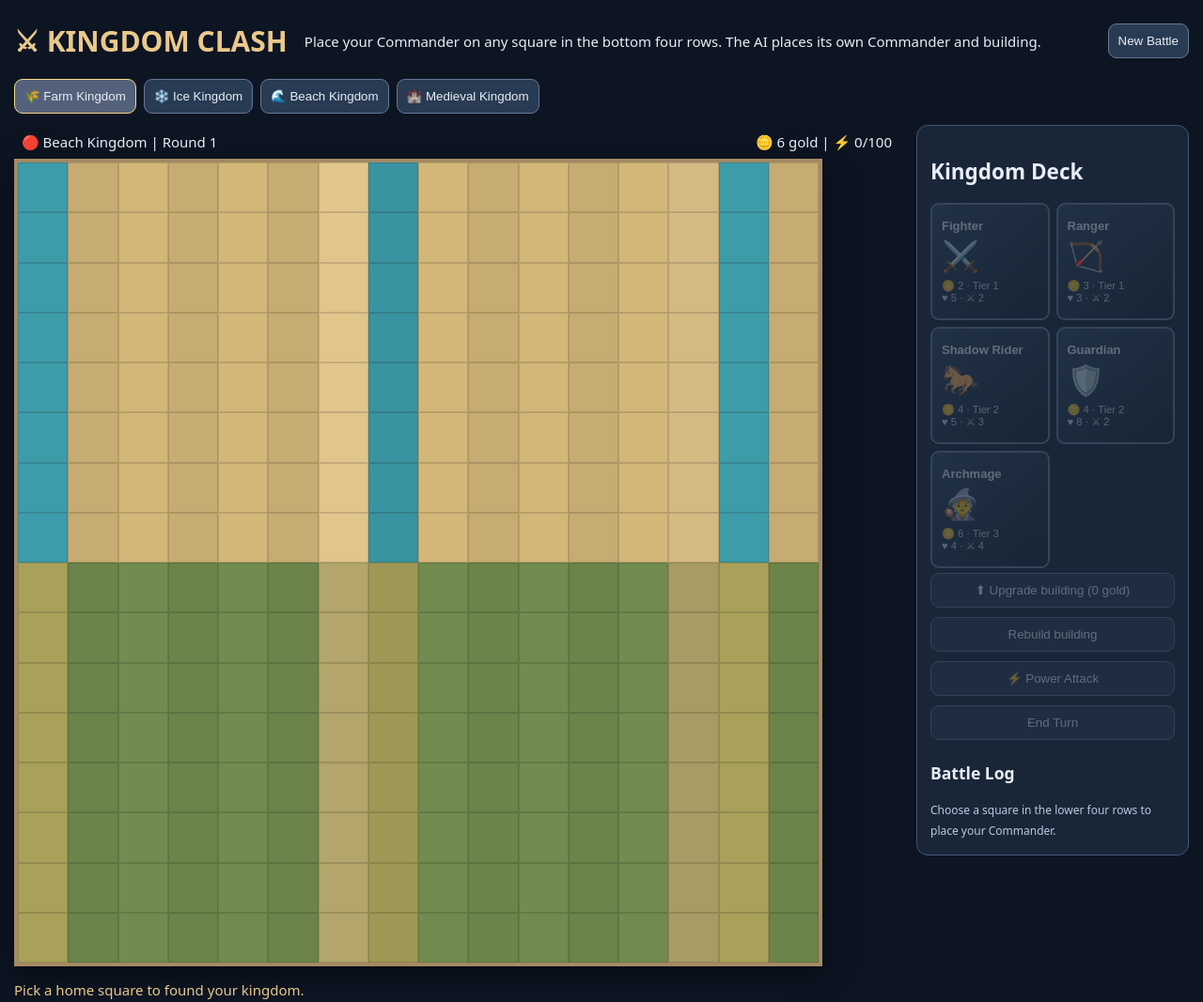
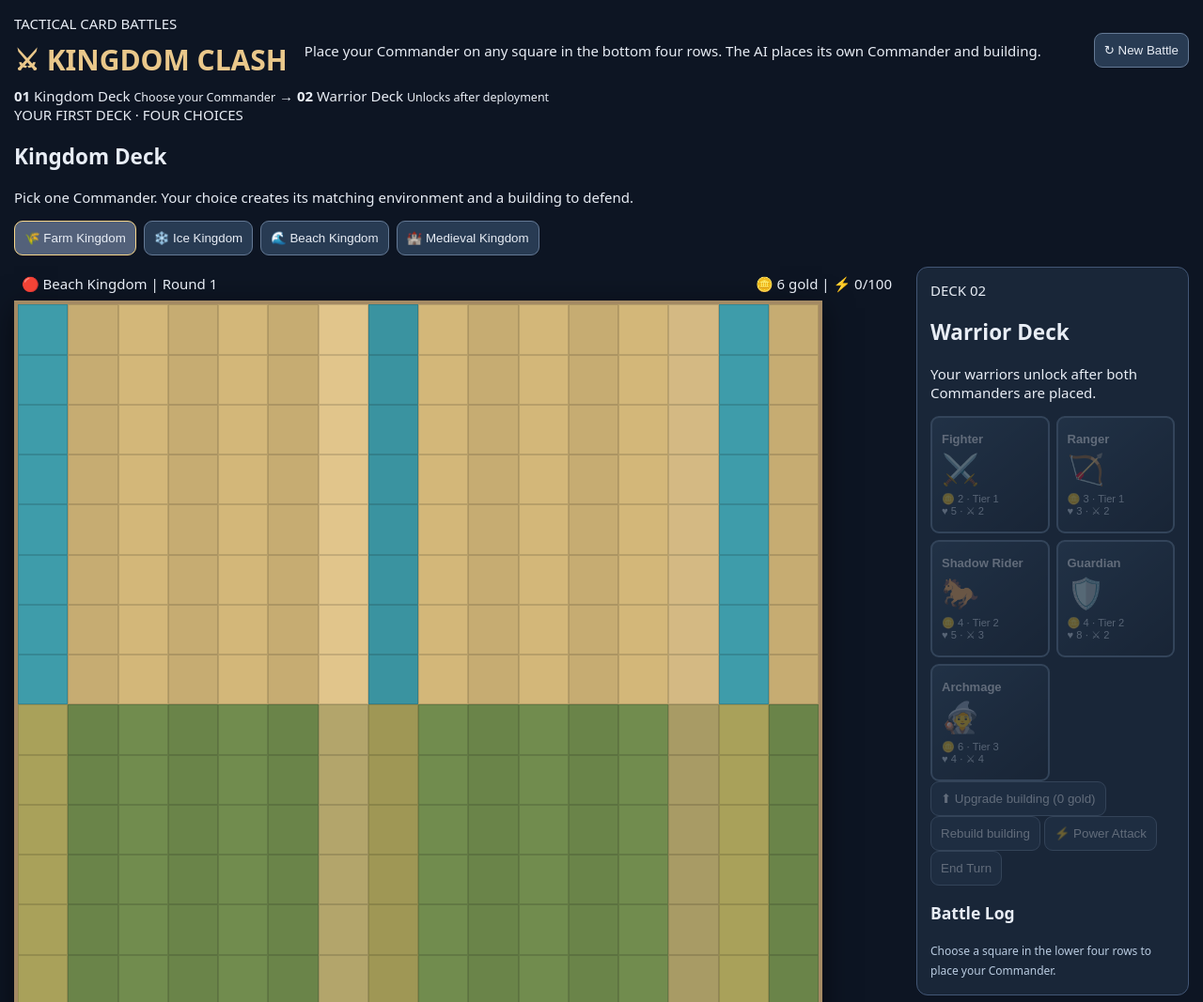
Before and after one commit to tyronhuggins32-cmd/adventure, a website with bundled scripts: page index.html in a window 1280 px wide. Shown: the top 1067 px of the page at 94% size. Built offline with nearby package versions, Linux system fonts and the light colour scheme.

Commit message:
feat: make Kingdom Deck the first step before the Warrior Deck

```diff
--- a/index.html
+++ b/index.html
@@ -1 +1,56 @@
-<!doctype html><html lang="en"><head><meta charset="utf-8"><meta name="viewport" content="width=device-width,initial-scale=1"><title>Kingdom Clash</title><link rel="stylesheet" href="kingdom-clash/style.css"></head><body><main><header><h1>⚔ KINGDOM CLASH</h1><p id="status">Choose your Kingdom Deck</p><button id="restart">New Battle</button></header><section id="kingdoms"></section><section class="layout"><div><div class="topline"><span id="enemy"></span><span id="resources"></span></div><div id="board" aria-label="16 by 16 battlefield"></div><p id="help"></p></div><aside><h2>Kingdom Deck</h2><div id="cards"></div><button id="upgrade">Upgrade building</button><button id="rebuild">Rebuild building</button><button id="power">⚡ Power Attack</button><button id="end">End Turn</button><h3>Battle Log</h3><div id="log"></div></aside></section></main><script type="module" src="kingdom-clash/app.js"></script></body></html>
+<!doctype html>
+<html lang="en">
+<head>
+  <meta charset="utf-8">
+  <meta name="viewport" content="width=device-width,initial-scale=1">
+  <meta name="theme-color" content="#0d1523">
+  <title>Kingdom Clash | Kingdom Deck</title>
+  <link rel="stylesheet" href="kingdom-clash/style.css">
+</head>
+<body>
+<main>
+  <header class="masthead">
+    <div class="brand">
+      <span class="eyebrow">TACTICAL CARD BATTLES</span>
+      <h1>⚔ KINGDOM CLASH</h1>
+    </div>
+    <p id="status" role="status" aria-live="polite">Choose your Kingdom Commander card to begin.</p>
+    <button type="button" id="restart">↻ New Battle</button>
+  </header>
+  <nav class="deck-progress" aria-label="Deck order">
+    <span id="kingdomStage" class="deck-step current"><b>01</b> Kingdom Deck <small>Choose your Commander</small></span>
+    <span class="deck-arrow" aria-hidden="true">→</span>
+    <span id="warriorStage" class="deck-step locked"><b>02</b> Warrior Deck <small>Unlocks after deployment</small></span>
+  </nav>
+  <section id="kingdomSection" aria-labelledby="kingdomTitle">
+    <div class="deck-intro">
+      <div><span class="eyebrow">YOUR FIRST DECK · FOUR CHOICES</span><h2 id="kingdomTitle">Kingdom Deck</h2></div>
+      <p id="kingdomInstructions">Pick one Commander. Your choice creates its matching environment and a building to defend.</p>
+    </div>
+    <div id="kingdoms" class="kingdom-grid" aria-label="Choose a kingdom Commander"></div>
+  </section>
+  <section class="layout" id="layout" hidden>
+    <div class="battlefield">
+      <div class="topline"><span id="enemy"></span><span id="resources"></span></div>
+      <div id="board" aria-label="16 by 16 battlefield"></div>
+      <p id="help" role="status"></p>
+    </div>
+    <aside>
+      <span class="eyebrow">DECK 02</span>
+      <h2 id="deckTitle">Warrior Deck</h2>
+      <p id="deckSubtitle">Your warriors unlock after both Commanders are placed.</p>
+      <div id="cards"></div>
+      <div class="battle-actions">
+        <button type="button" id="upgrade">Upgrade building</button>
+        <button type="button" id="rebuild">Rebuild building</button>
+        <button type="button" id="power">⚡ Power Attack</button>
+        <button type="button" id="end">End Turn</button>
+      </div>
+      <h3>Battle Log</h3>
+      <div id="log" aria-live="polite"></div>
+    </aside>
+  </section>
+</main>
+<script type="module" src="kingdom-clash/app.js"></script>
+</body>
+</html>
```
